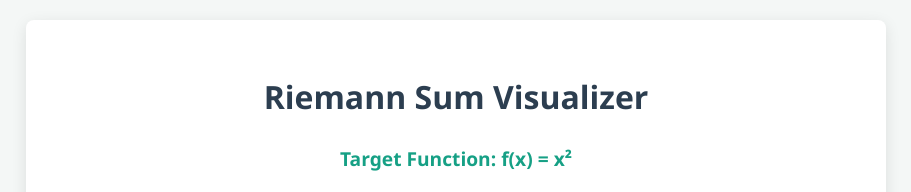
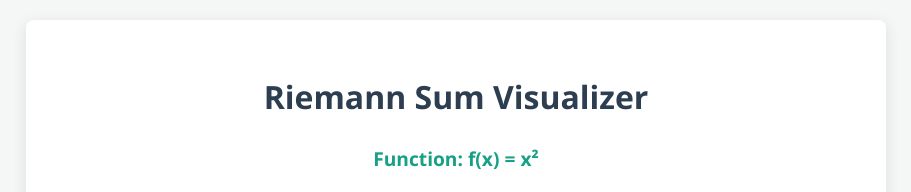
Before and after one commit to smittra693/cproj1, a plain HTML site: page index.html in a window 1280 px wide. Shown: the top 192 px of the page, without its empty margins (184-1095 px from the left). Drawn offline with nearby package versions, Linux system fonts and the light colour scheme.

Commit message:
Update index.html

```diff
--- a/index.html
+++ b/index.html
@@ -113,7 +113,7 @@
 
 <div class="container">
     <h1>Riemann Sum Visualizer</h1>
-    <div class="function-display">Target Function: f(x) = x²</div>
+    <div class="function-display">Function: f(x) = x²</div>
 
     <div id="input-section">
         <div class="input-group">
```
